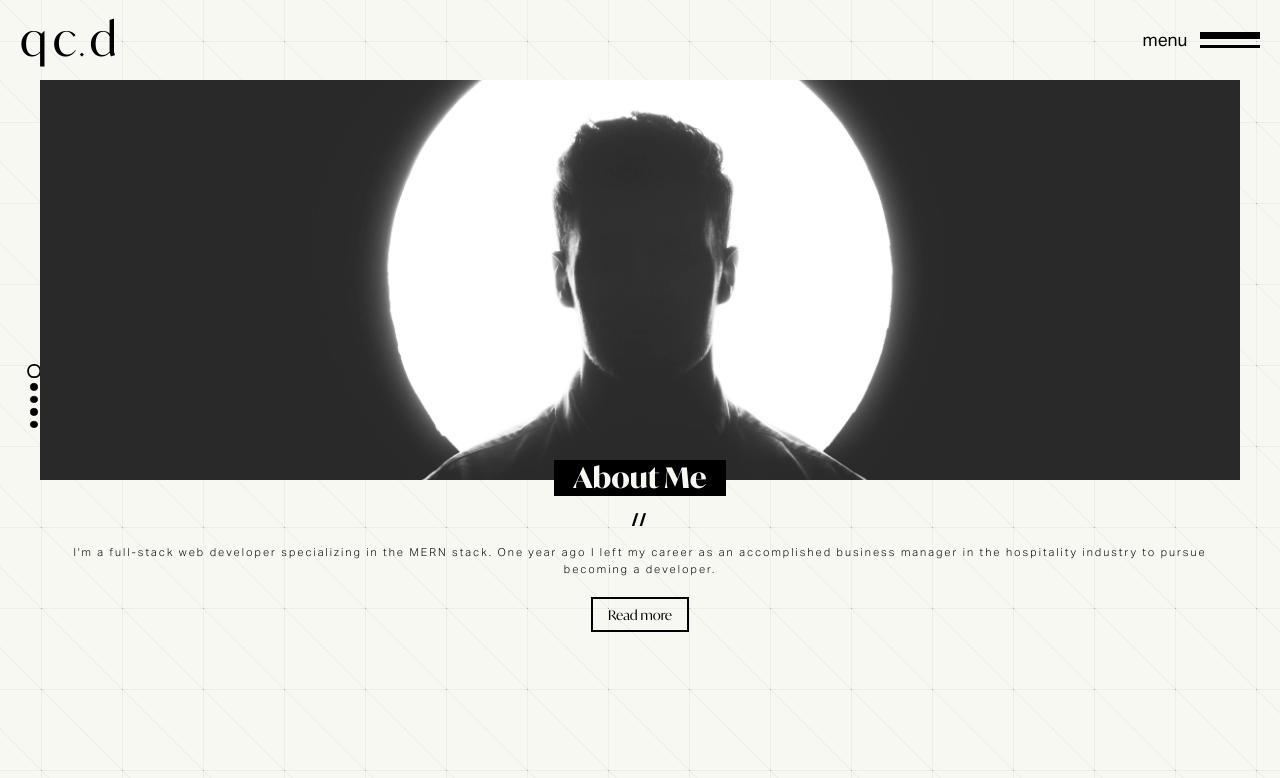
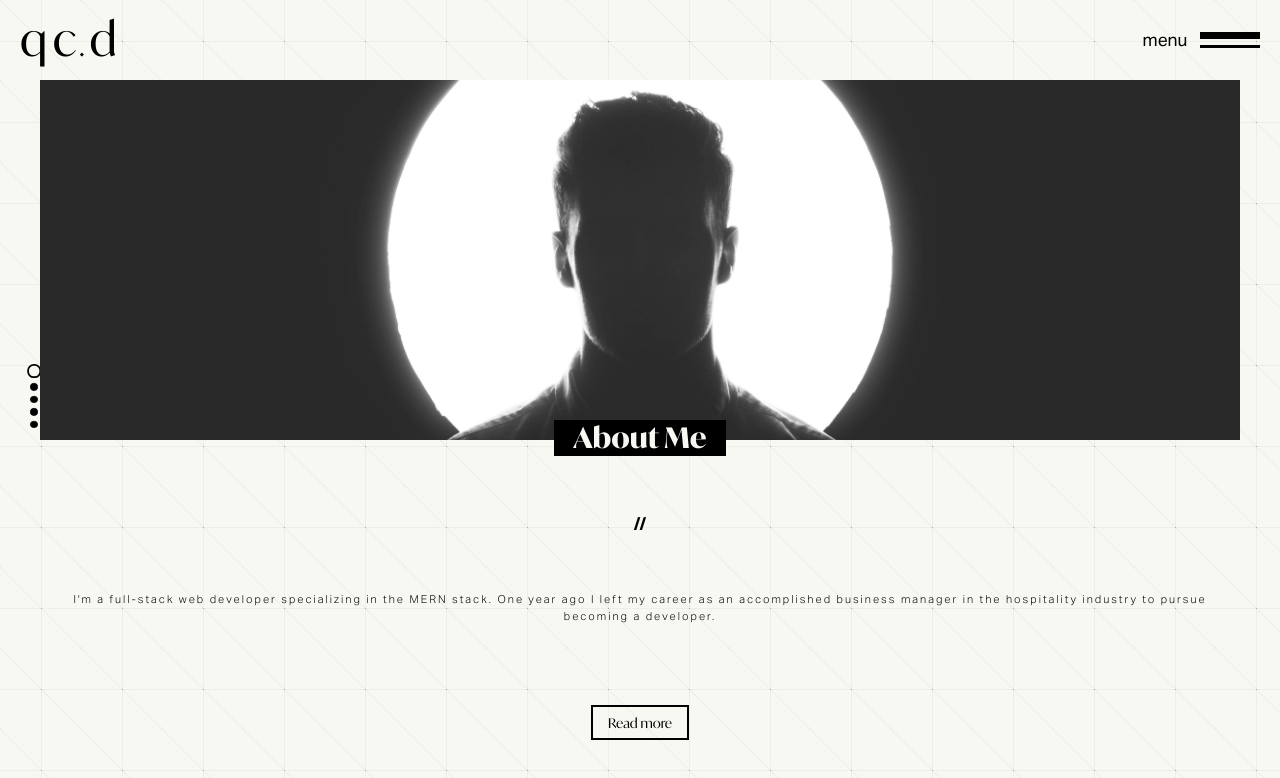
Before and after one commit to qcaodigital/qcao-portfolio, a React (Create React App) app: page /about in a window 1280 px wide. Shown: the top 778 px of the page. Built offline with nearby package versions, Linux system fonts and the light colour scheme.

Commit message:
add ani to about page

```diff
--- a/src/App.tsx
+++ b/src/App.tsx
@@ -1,15 +1,15 @@
-import styles from './App.module.scss';
-import { useState } from 'react';
-import { Route, Switch, useLocation } from 'react-router-dom';
-import { AnimatePresence } from 'framer-motion';
-import useViewport from './components/hooks/useViewport';
-import { viewportType } from './components/hooks/useViewport';
-import Nav from './components/Nav/Nav';
-import Home from './pages/Home/Home';
-import About from './pages/About/About';
-import HBM from './components/Nav/components/HBM';
-import useNavState from './components/hooks/useNavState';
-import { useGetVisibleScreenHeight } from './components/hooks/useGetVisibleScreenHeight';
+import styles from "./App.module.scss";
+import { useState } from "react";
+import { Route, Switch, useLocation } from "react-router-dom";
+import { AnimatePresence } from "framer-motion";
+import useViewport from "./components/hooks/useViewport";
+import { viewportType } from "./components/hooks/useViewport";
+import Nav from "./components/Nav/Nav";
+import Home from "./pages/Home/Home";
+import About from "./pages/About/About";
+import HBM from "./components/Nav/components/HBM";
+import useNavState from "./components/hooks/useNavState";
+import { useGetVisibleScreenHeight } from "./components/hooks/useGetVisibleScreenHeight";
 
 export default function App() {
     const viewport: viewportType = useViewport();
@@ -27,14 +27,20 @@ export default function App() {
                     <Switch location={location} key={location.pathname}>
                         <Route
                             exact
-							path='/'
+                            path="/"
                             render={() => <Home viewport={viewport} />}
                         />
-						<Route exact path='/about' render={() => <About />} />
+                        <Route
+                            exact
+                            path="/about"
+                            render={() => (
+                                <About pathname={location.pathname} />
+                            )}
+                        />
                     </Switch>
                 ) : (
                     <HBM
-						key='hbm'
+                        key="hbm"
                         navLinks={navLinks}
                         isHBMOpen={isHBMOpen}
                         setIsHBMOpen={setIsHBMOpen}
--- a/src/components/Nav/components/HBM.transitions.ts
+++ b/src/components/Nav/components/HBM.transitions.ts
@@ -27,7 +27,7 @@ export const transitions: transitionsType = {
     text: {
         initial: {
             opacity: 0,
-			y: '75%',
+            y: "75%",
         },
         animate: {
             opacity: 1,
@@ -38,7 +38,7 @@ export const transitions: transitionsType = {
         },
         exit: {
             opacity: 0,
-			y: '75%',
+            y: "75%",
             transition: {
                 duration: 0.2,
             },
--- a/src/pages/About/About.module.scss
+++ b/src/pages/About/About.module.scss
@@ -1,14 +1,13 @@
-@import '../../assets/sass/';
+@import "../../assets/sass/";
 #About {
     @include absoluteFullscreen;
     .content {
         --margin: 4rem;
-		// --margin: 0rem;
         position: absolute;
         top: calc(var(--margin) * 2);
         left: var(--margin);
         width: calc(100vw - (var(--margin) * 2));
-		height: 50vh;
+        height: 45vh;
         background-size: cover;
         background-position: center;
         header {
@@ -16,8 +15,10 @@
             top: calc(100% - 2rem);
             left: 50%;
             transform: translateX(-50%);
+            height: 40vh;
             width: 100%;
             @include flexCenterCol;
+            justify-content: space-between;
             h1 {
                 width: min-content;
                 margin: 0 auto;
@@ -29,15 +30,14 @@
                 color: var(--secondary-color);
             }
             p {
-				&::before {
-					content: '//';
                 display: block;
-					margin: $fs-xs 0;
                 font-family: $sans;
                 font-size: $fs-sm;
                 font-weight: 700;
                 text-align: center;
+                margin: -3vh 0;
             }
+            h2 {
                 font-family: $sans;
                 font-size: $fs-xs;
                 letter-spacing: 2px;
@@ -47,7 +47,6 @@
             }
             button {
                 @include button;
-				margin: 2rem 0;
                 font-family: $serif;
             }
         }
--- a/src/pages/About/About.tsx
+++ b/src/pages/About/About.tsx
@@ -1,8 +1,13 @@
-import styles from './About.module.scss';
-import { motion } from 'framer-motion';
-import img from '../../assets/imgs/portrait-desat.jpg';
+import styles from "./About.module.scss";
+import { motion } from "framer-motion";
+import img from "../../assets/imgs/portrait-desat.jpg";
+import { useEffect } from "react";
 
-export default function About() {
+interface AboutProps {
+    pathname: string;
+}
+
+export default function About({ pathname }: AboutProps) {
     return (
         <motion.section
             id={styles.About}
@@ -10,19 +15,19 @@ export default function About() {
             exit={{ opacity: 0 }}
             animate={{ opacity: 1 }}
         >
-			{/* <img src='' alt='' /> */}
             <div
                 className={styles.content}
                 style={{ backgroundImage: `url(${img})` }}
             >
                 <header>
                     <h1>About Me</h1>
-					<p>
+                    <p>//</p>
+                    <h2>
                         I'm a full-stack web developer specializing in the MERN
                         stack. One year ago I left my career as an accomplished
                         business manager in the hospitality industry to pursue
                         becoming a developer.
-					</p>
+                    </h2>
                     <button className={styles.CTA}>Read more</button>
                 </header>
             </div>
--- a/src/pages/Home/Home.transitions.ts
+++ b/src/pages/Home/Home.transitions.ts
@@ -14,24 +14,24 @@ export const transitions: transitionsType = {
     headerFadeUp: {
         initial: {
             y: defaultTranslate,
-			x: '-50%',
+            x: "-50%",
             opacity: 0,
         },
         animate: {
-			x: '-50%',
-			y: '-50%',
+            x: "-50%",
+            y: "-50%",
             opacity: 1,
             transition: {
                 duration: defaultDuration,
             },
         },
-		exit: {
-			y: defaultTranslate,
+        exit: (source: string): object => ({
+            y: null,
             opacity: 0,
             transition: {
                 duration: defaultDuration,
             },
-		},
+        }),
     },
     fadeUp: {
         initial: {
--- a/src/pages/Home/Home.tsx
+++ b/src/pages/Home/Home.tsx
@@ -1,9 +1,9 @@
-import styles from './Home.module.scss';
-import ScrollCTA from './components/ScrollCTA';
-import { viewportType } from './../../components/hooks/useViewport';
-import { motion } from 'framer-motion';
-import { transitions } from './Home.transitions';
-import { Link } from 'react-router-dom';
+import styles from "./Home.module.scss";
+import ScrollCTA from "./components/ScrollCTA";
+import { viewportType } from "./../../components/hooks/useViewport";
+import { motion } from "framer-motion";
+import { transitions } from "./Home.transitions";
+import { Link } from "react-router-dom";
 
 interface HomeProps {
     viewport: viewportType;
@@ -13,9 +13,10 @@ export default function Home({ viewport }: HomeProps) {
     return (
         <motion.section
             id={styles.Home}
-			animate='animate'
-			initial='initial'
-			exit='exit'
+            animate="animate"
+            initial="initial"
+            exit="exit"
+            custom={"hbm"}
         >
             <motion.header variants={transitions.headerFadeUp}>
                 <h1>
@@ -25,28 +26,28 @@ export default function Home({ viewport }: HomeProps) {
                 <h2>full-stack web developer</h2>
                 <div className={styles.cta}>
                     <button>
-						<Link to='/about'>About Me</Link>
+                        <Link to="/about">About Me</Link>
                     </button>
                     <button>
-						<Link to='/about'>My Work</Link>
+                        <Link to="/about">My Work</Link>
                     </button>
                 </div>
             </motion.header>
             <ScrollCTA viewport={viewport} />
             <motion.div className={styles.social} variants={transitions.fadeUp}>
                 <a
-					href='https://github.com/qcaodigital'
-					target='_blank'
-					rel='noopener noreferrer'
+                    href="https://github.com/qcaodigital"
+                    target="_blank"
+                    rel="noopener noreferrer"
                     className={styles.icon}
                 >
-					<i className='fab fa-github'></i>
+                    <i className="fab fa-github"></i>
                 </a>
                 <a
-					href='mailto: qcao.digital@gmail.com'
+                    href="mailto: qcao.digital@gmail.com"
                     className={styles.icon}
                 >
-					<i className='fas fa-at'></i>
+                    <i className="fas fa-at"></i>
                 </a>
             </motion.div>
             <motion.h3 variants={transitions.fadeOut}>portfolio</motion.h3>
```
Lines whose indentation alone changed are shown as unchanged.
